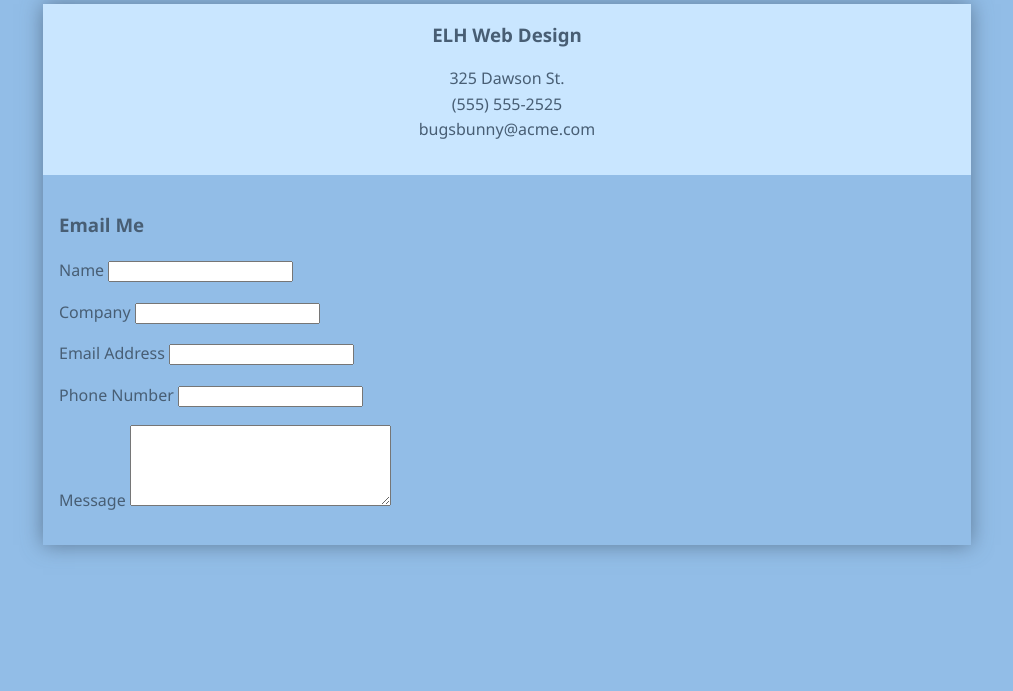
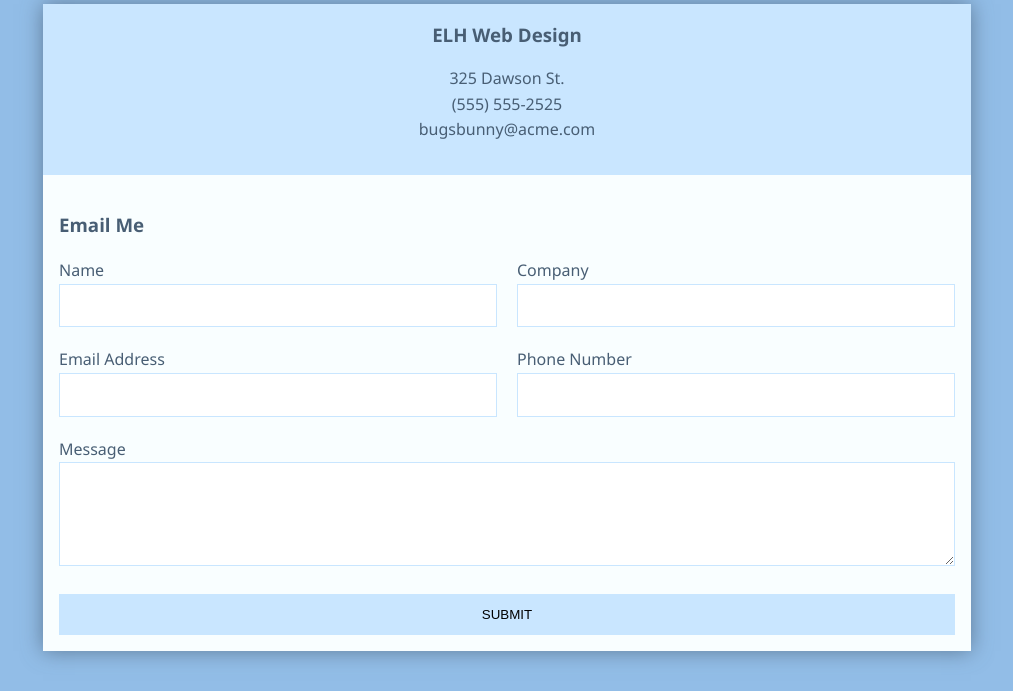
Before and after one commit to ehoversten/contact-form-layout, a plain HTML site: page index.html in a window 1280 px wide. Shown: the part 130-821 px from the top of the page, without its empty margins (133-1146 px from the left). Before the commit the page ends 800 px from the top, so only its background shows below. Drawn offline with Linux system fonts and the light colour scheme.

Commit message:
added form styling

```diff
--- a/index.html
+++ b/index.html
@@ -38,9 +38,12 @@
                         <label for="#">Phone Number</label>
                         <input type="text" name="phone">
                     </p>
-                    <p>
+                    <p class="full">
                         <label for="#">Message</label>
                         <textarea name="message" id="msg" cols="30" rows="5"></textarea>
+                    </p>
+                    <p class="full">
+                        <button>Submit</button>
                     </p>
                 </form>
             </div>
--- a/styles.css
+++ b/styles.css
@@ -47,3 +47,45 @@ ul {
     text-align: center;
     margin: 0 0 1rem 0;
 }
+
+.contact {
+    background: #f9feff;
+}
+
+/* FORM STYLES */
+.contact form {
+    display: grid;
+    grid-template-columns: 1fr 1fr;
+    grid-gap: 20px;
+}
+
+.contact form label {
+    display: block;
+}
+
+.contact form p {
+    margin: 0;
+}
+
+.contact form .full {
+    grid-column: 1 / 3;
+}
+
+.contact form button, .contact form input, .contact form textarea {
+    width: 100%;
+    padding: 1em;
+    border: 1px solid #c9e6ff;
+}
+
+.contact form button {
+    background: #c9e6ff;
+    border: 0;
+    text-transform: uppercase;
+}
+
+.contact form button:hover, .contact form button:focus {
+    background: #92bde7;
+    color: #fff;
+    outline: 0;
+    transition: background-color 0.5s ease-out;
+}
```
